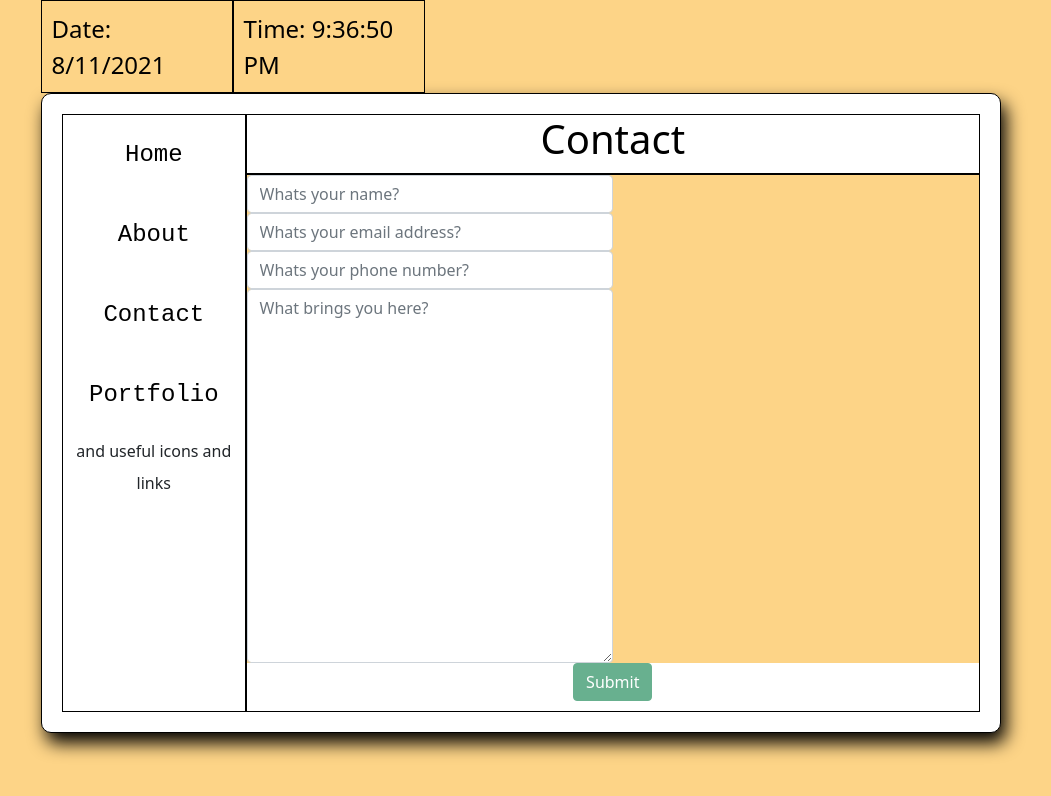
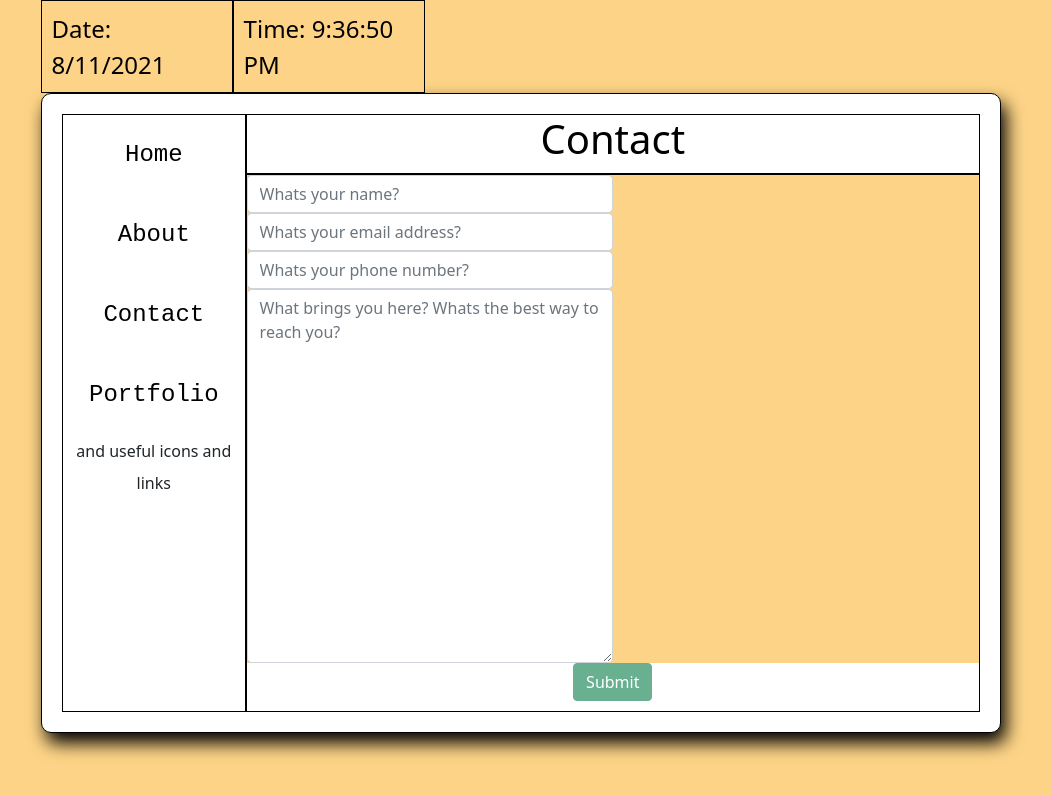
Before and after one commit to raseward14/Responsive-Portfolio, a React (Create React App) app in the folder client/: page /contact in a window 1280 px wide. Shown: the top 796 px of the page, without its empty margins (119-1170 px from the left). Built offline with nearby package versions, Linux system fonts and the light colour scheme.

Commit message:
edited textArea placeholder to ask about preferred contact method

```diff
--- a/client/src/pages/Contact.js
+++ b/client/src/pages/Contact.js
@@ -69,7 +69,7 @@ function Contact() {
                 <TextArea
                     onChange={handleInputChange}
                     name="message"
-                    placeholder="What brings you here?"
+                    placeholder="What brings you here? Whats the best way to reach you?"
                 />
                 <FormBtn
                     disabled={!(formObject.name && formObject.message && (formObject.phone || formObject.email))}
```
